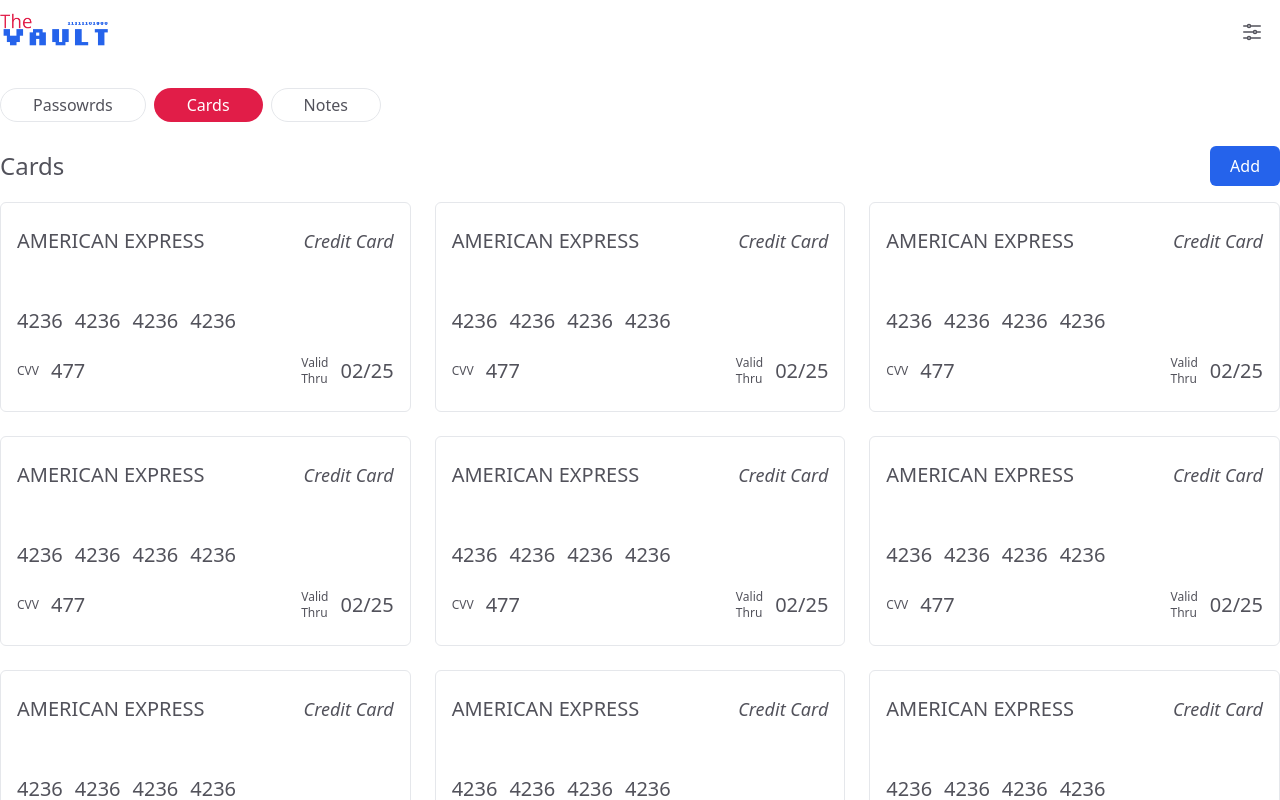
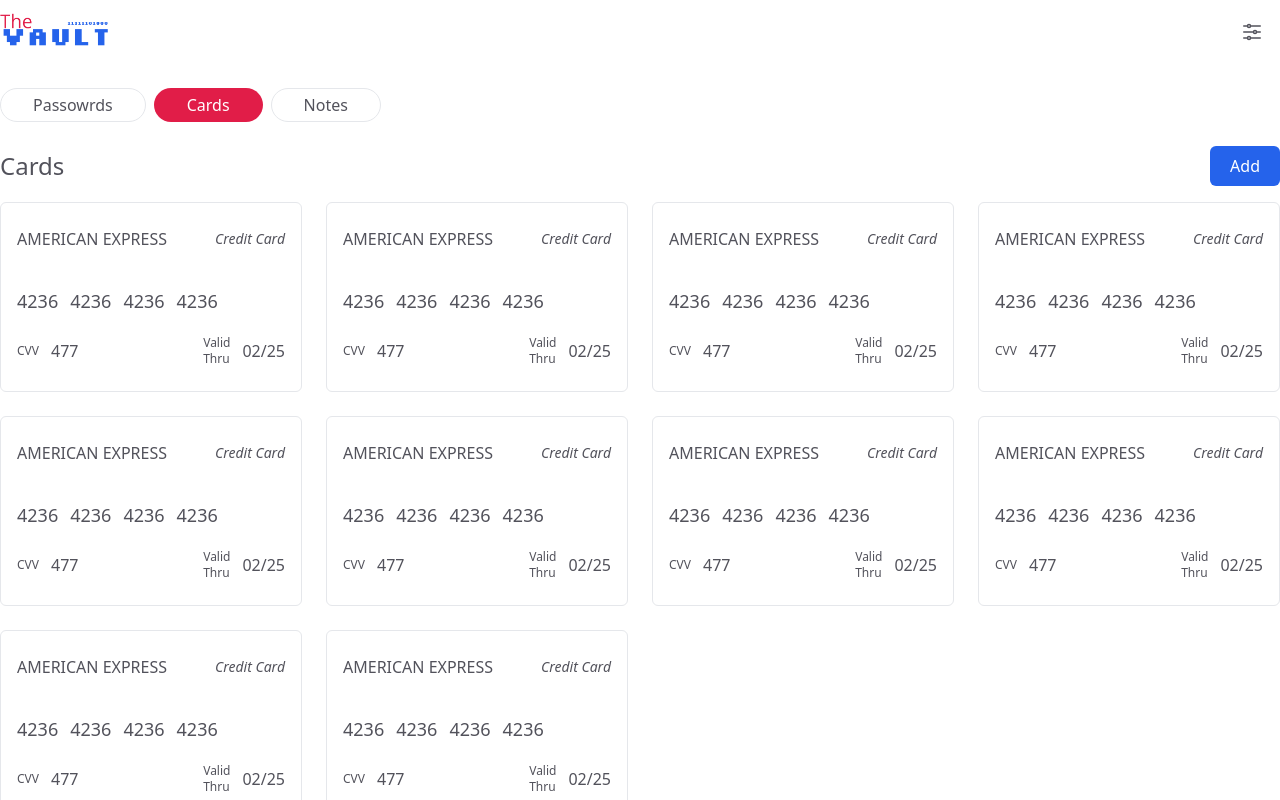
Before and after one commit to kunalkhanx/react-vault, a React (Create React App) app: page / in a window 1280 px wide. Both pictures are taken after a click on the button "Cards". Shown: the top 800 px of the page. Built offline with nearby package versions, Linux system fonts and the light colour scheme.

Commit message:
Card UI Changed

```diff
--- a/src/Components/Cards/CardItem.jsx
+++ b/src/Components/Cards/CardItem.jsx
@@ -3,11 +3,11 @@
 const CardItem = () => {
   return (
     <div className='rounded-md border bg-white py-6 px-4 flex flex-col gap-1 text-sm'>
-        <div className='flex items-center justify-between mb-8'>
-            <p className='font-medium text-xl uppercase'>American Express</p>
-            <p className='italic text-lg'>Credit Card</p>
+        <div className='flex items-center justify-between mb-4'>
+            <p className='font-medium text-base uppercase'>American Express</p>
+            <p className='italic'>Credit Card</p>
         </div>
-        <div className='py-4 flex gap-3 text-xl'>
+        <div className='py-4 flex gap-3 text-lg'>
             <span>4236</span>
             <span>4236</span>
             <span>4236</span>
@@ -16,11 +16,11 @@
         <div className='flex items-center justify-between'>
             <div className='flex items-center gap-3'>
                 <p className='leading-4 text-xs'>CVV</p>
-                <p className='text-xl font-medium'>477</p>
+                <p className='text-base font-medium'>477</p>
             </div>
             <div className='flex items-center gap-3'>
                 <p className='leading-4 text-xs'>Valid <br /> Thru</p>
-                <p className='text-xl font-medium'>02/25</p>
+                <p className='text-base font-medium'>02/25</p>
             </div>
         </div>
     </div>
--- a/src/Components/Cards/Cards.jsx
+++ b/src/Components/Cards/Cards.jsx
@@ -6,7 +6,7 @@
   return (
     <div className='section flex flex-col gap-4'>
         <SectionTitle title={'Cards'} />
-        <div className='grid grid-cols-3 gap-6'>
+        <div className='grid grid-cols-4 gap-6'>
           <CardItem />
           <CardItem />
           <CardItem />
```
